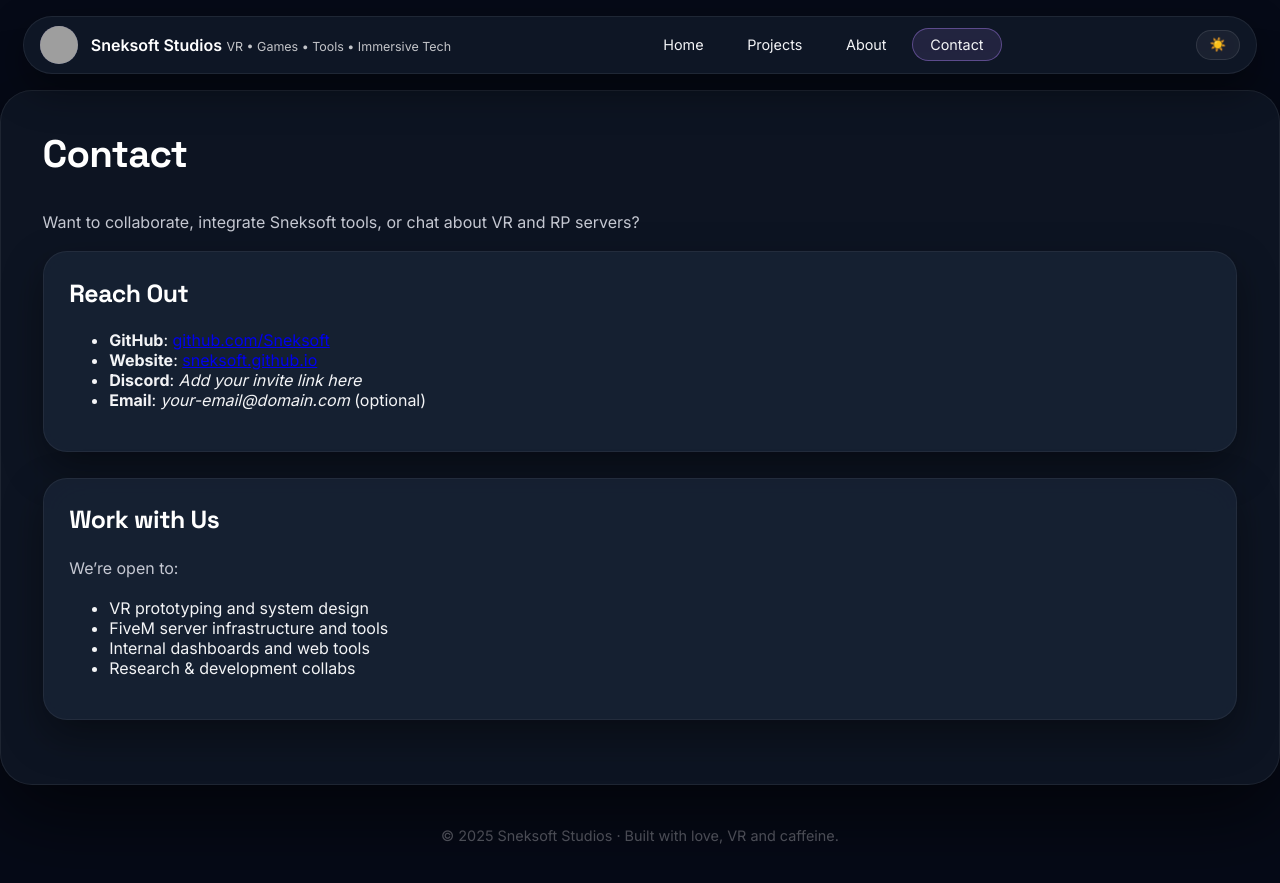
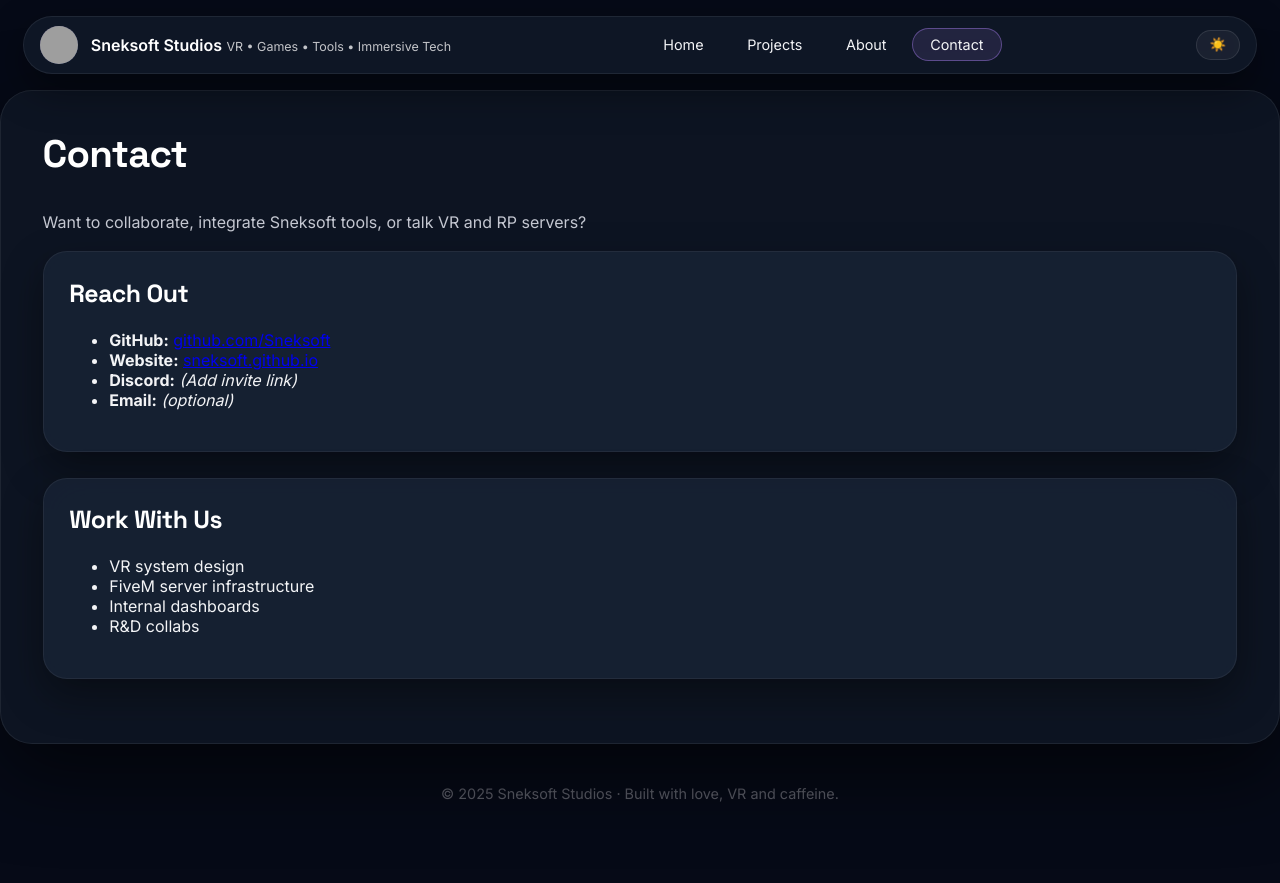
Before and after one commit to SnekSoft-Studios/Sneksoft.github.io, a Jekyll site: the page built from contact.md, in a window 1280 px wide. Shown: the top 883 px of the page. Built offline with Jekyll 4.4.1, drawn with Linux system fonts in a browser that asks for light colours; grey boxes are pictures that could not be loaded.

Commit message:
Refine content and wording across site pages
Improved clarity and conciseness in about, contact, index, and projects pages. Updated descriptions, simplified lists, and made terminology more consistent for a cleaner presentation.

```diff
--- a/contact.md
+++ b/contact.md
@@ -6,26 +6,25 @@
 
 <section class="page-header">
   <h1>Contact</h1>
-  <p>Want to collaborate, integrate Sneksoft tools, or chat about VR and RP servers?</p>
+  <p>Want to collaborate, integrate Sneksoft tools, or talk VR and RP servers?</p>
 </section>
 
 <section class="card">
   <h2>Reach Out</h2>
   <ul>
-    <li><strong>GitHub</strong>: <a href="https://github.com/Sneksoft" target="_blank" rel="noopener">github.com/Sneksoft</a></li>
-    <li><strong>Website</strong>: <a href="https://sneksoft.github.io" target="_blank" rel="noopener">sneksoft.github.io</a></li>
-    <li><strong>Discord</strong>: <em>Add your invite link here</em></li>
-    <li><strong>Email</strong>: <em>your-email@domain.com</em> (optional)</li>
+    <li><strong>GitHub:</strong> <a href="https://github.com/Sneksoft" target="_blank">github.com/Sneksoft</a></li>
+    <li><strong>Website:</strong> <a href="https://sneksoft.github.io" target="_blank">sneksoft.github.io</a></li>
+    <li><strong>Discord:</strong> <em>(Add invite link)</em></li>
+    <li><strong>Email:</strong> <em>(optional)</em></li>
   </ul>
 </section>
 
 <section class="card">
-  <h2>Work with Us</h2>
-  <p>We’re open to:</p>
+  <h2>Work With Us</h2>
   <ul>
-    <li>VR prototyping and system design</li>
-    <li>FiveM server infrastructure and tools</li>
-    <li>Internal dashboards and web tools</li>
-    <li>Research & development collabs</li>
+    <li>VR system design</li>
+    <li>FiveM server infrastructure</li>
+    <li>Internal dashboards</li>
+    <li>R&D collabs</li>
   </ul>
 </section>
```
Also changed, not shown: about.md (+4 -4 lines), index.md (+6 -3 lines), projects.md (+3 -4 lines).
